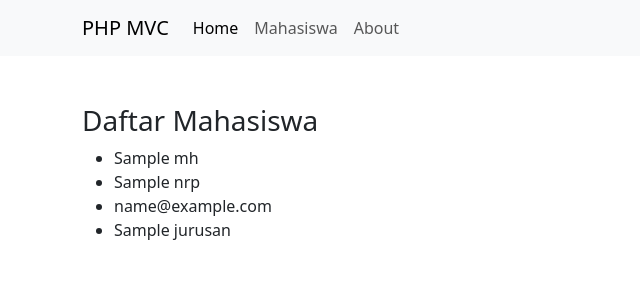
After one commit to rivaannn/prakweb2023_b_213040045_mvc, a PHP site: the page made by phpmvc/app/views/mahasiswa/index.php in a window 1280 px wide. The commit adds this page. Shown: the top 300 px of the page, without its empty margins (0-640 px from the left). Run offline with PHP 8.4, Linux system fonts and the light colour scheme; the template is opened without the code that fills it: most values are stand-ins (such as "Sample title", 1, 10 or a date in 2020); some libraries are stand-ins or nearby versions.

Commit message:
Baru Mengerjakan Video - 7

```diff
--- a/phpmvc/app/controllers/Home.php
+++ b/phpmvc/app/controllers/Home.php
@@ -5,8 +5,9 @@ class Home extends Controller
     public function index()
     {
         $data['judul'] = 'Home';
+        $data['nama'] = $this->model('User_model')->getUser();
         $this->view('templates/header', $data);
-        $this->view('home/index');
+        $this->view('home/index', $data);
         $this->view('templates/footer');
     }
 }
--- a/phpmvc/app/views/home/index.php
+++ b/phpmvc/app/views/home/index.php
@@ -1,7 +1,7 @@
 <div class="container">
     <div class="jumbotron mt-4">
         <h1 class="display-4">Selamat Datang di Website Saya!</h1>
-        <p class="lead"> Lorem, ipsum dolor sit amet consectetur adipisicing elit. Consequatur cum assumenda aperiam dolor repellendus, autem maxime nihil laborum pariatur saepe.</p>
+        <p class="lead"> Halo, nama saya <?= $data['nama']; ?></p>
         <hr class="my-4">
         <p>Ini adalah website MVC pertama saya yang dibuat dengan PHP</p>
         <a class="btn btn-primary btn-lg" href="#" role="button">Learn more</a>
--- /dev/null
+++ b/phpmvc/app/views/mahasiswa/index.php
@@ -0,0 +1,16 @@
+<div class="container mt-5">
+    <div class="row">
+        <div class="col-6">
+            <h3>Daftar Mahasiswa</h3>
+            <?php foreach ($data['mhs'] as $mhs) : ?>
+                <ul>
+                    <li><?= $mhs['nama']; ?></li>
+                    <li><?= $mhs['nrp']; ?></li>
+                    <li><?= $mhs['email']; ?></li>
+                    <li><?= $mhs['jurusan']; ?></li>
+                </ul>
+                <br>
+            <?php endforeach; ?>
+        </div>
+    </div>
+</div>
--- a/phpmvc/app/views/templates/header.php
+++ b/phpmvc/app/views/templates/header.php
@@ -22,6 +22,9 @@
                         <a class="nav-link active" aria-current="page" href="<?= BASEURL; ?>">Home</a>
                     </li>
                     <li class="nav-item">
+                        <a class="nav-link" href="<?= BASEURL; ?>/mahasiswa">Mahasiswa</a>
+                    </li>
+                    <li class="nav-item">
                         <a class="nav-link" href="<?= BASEURL; ?>/about">About</a>
                     </li>
                 </ul>
```
Also changed, not shown: phpmvc/app/controllers/Mahasiswa.php (added, +13 -0 lines), phpmvc/app/core/Controller.php (+8 -0 lines), phpmvc/app/models/Mahasiswa_model.php (added, +47 -0 lines), phpmvc/app/models/User_model.php (added, +10 -0 lines).
